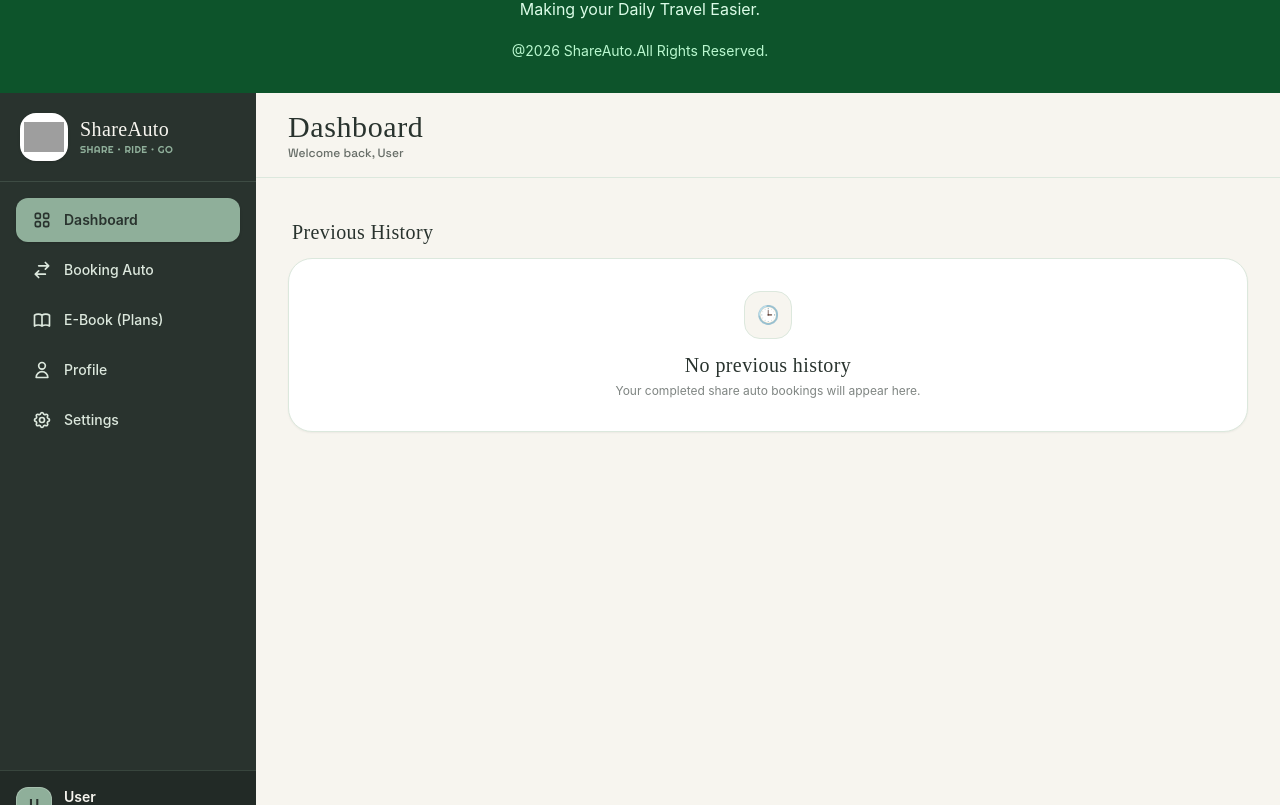
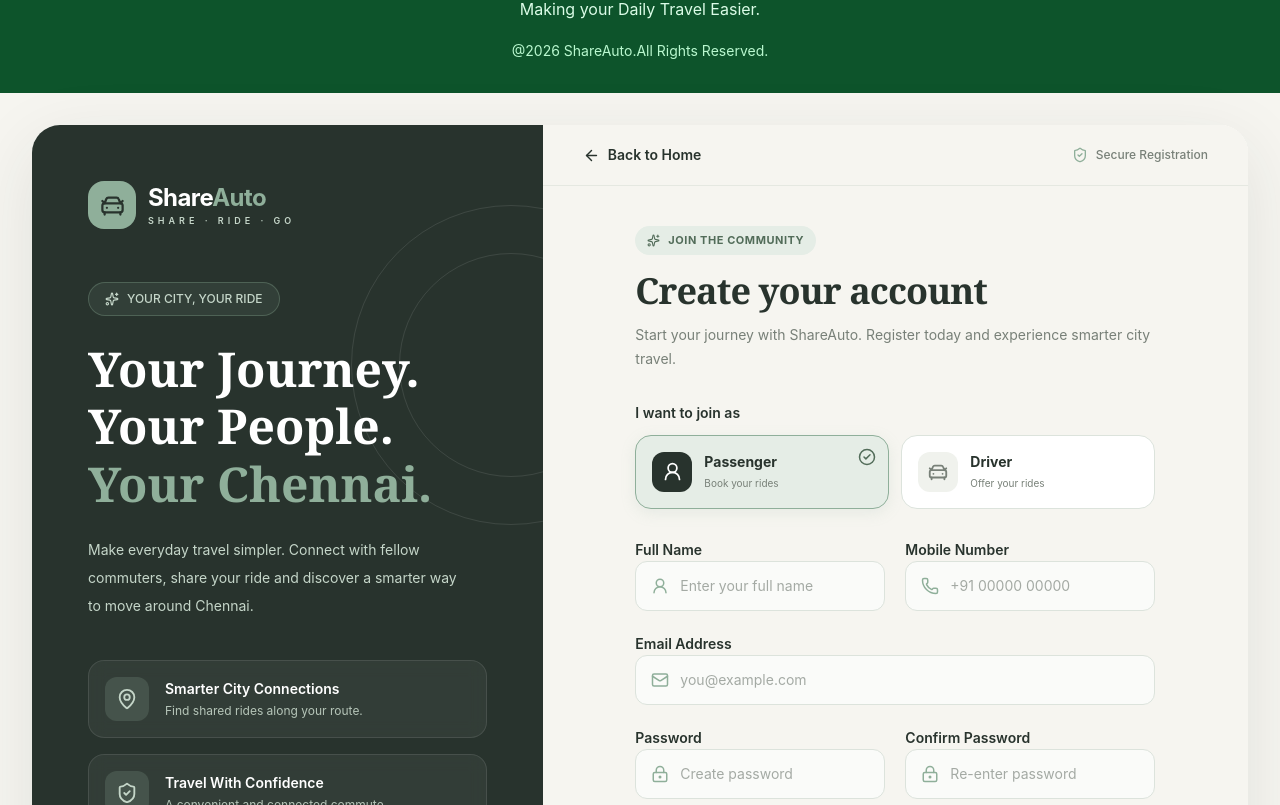
Before and after one commit to jothisanthiya4-maker/VeyraPass, a React (Vite) app: page / in a window 1280 px wide. Shown: the part 955-1760 px from the top of the page. Built offline with nearby package versions, Linux system fonts and the light colour scheme; grey boxes are pictures that could not be loaded; a web font is replaced by a local one.

Commit message:
register

```diff
--- a/src/App.jsx
+++ b/src/App.jsx
@@ -1,6 +1,4 @@
-import Login from "./pages/auth/Login";
 import Register from "./pages/auth/Register";
-import DriverVerification from "./pages/driverPages/DriverVerification";
 import LandingPage from "./pages/userPages/LandingPage";
 import { Routes, Route } from "react-router-dom";
 import { BookingProvider } from "./components/context/BookingContext";
@@ -12,6 +10,7 @@ function App() {
   return (
     <>
       <LandingPage />
+      <Register/>
       <BookingProvider>
       <Routes>
         <Route path="/" element={<Dashboard />} />
--- a/src/pages/auth/Register.jsx
+++ b/src/pages/auth/Register.jsx
@@ -8,76 +8,14 @@ import {
   Mail,
   Phone,
   LockKeyhole,
-  Eye,
-  EyeOff,
   MapPin,
   ShieldCheck,
-  Check,
   UploadCloud,
   FileText,
-  Gauge,
   Users,
   Sparkles,
   CircleCheck,
 } from "lucide-react";
-
-const PasswordField = ({ label, placeholder }) => {
-  const [visible, setVisible] = useState(false);
-
-  return (
-    <div className="space-y-2">
-      <label className="text-sm font-semibold text-[#28332D]">
-        {label}
-      </label>
-      <div className="relative">
-        <LockKeyhole
-          size={18}
-          className="absolute left-4 top-1/2 -translate-y-1/2 text-[#8FAF9A]"
-        />
-        <input
-          type={visible ? "text" : "password"}
-          placeholder={placeholder}
-          className="w-full rounded-xl border border-[#DCE3DC] bg-[#FAFBF9] py-3.5 pl-11 pr-12 text-sm outline-none transition focus:border-[#8FAF9A] focus:ring-4 focus:ring-[#8FAF9A]/15"
-        />
-        <button
-          type="button"
-          onClick={() => setVisible(!visible)}
-          className="absolute right-4 top-1/2 -translate-y-1/2 text-[#788078] hover:text-[#28332D]"
-        >
-          {visible ? <EyeOff size={18} /> : <Eye size={18} />}
-        </button>
-      </div>
-    </div>
-  );
-};
-
-const InputField = ({
-  label,
-  placeholder,
-  icon: Icon,
-  type = "text",
-}) => (
-  <div className="space-y-2">
-    <label className="text-sm font-semibold text-[#28332D]">
-      {label}
-    </label>
-    <div className="relative">
-      {Icon && (
-        <Icon
-          size={18}
-          className="absolute left-4 top-1/2 -translate-y-1/2 text-[#8FAF9A]"
-        />
-      )}
-      <input
-        type={type}
-        placeholder={placeholder}
-        className={`w-full rounded-xl border border-[#DCE3DC] bg-[#FAFBF9] py-3.5 pr-4 text-sm outline-none transition placeholder:text-[#A4AAA4] focus:border-[#8FAF9A] focus:ring-4 focus:ring-[#8FAF9A]/15 ${
-          Icon ? "pl-11" : "pl-4"
-        }`}
-      />
-    </div>
-  </div>
-);
 
 const Register = () => {
   const [role, setRole] = useState("passenger");
@@ -102,6 +40,7 @@ const Register = () => {
               <div className="flex h-12 w-12 items-center justify-center rounded-2xl bg-[#8FAF9A] text-[#28332D]">
                 <CarFront size={27} />
               </div>
+
               <div>
                 <h1 className="text-2xl font-bold tracking-tight">
                   Share<span className="text-[#8FAF9A]">Auto</span>
@@ -115,6 +54,7 @@ const Register = () => {
 
           {/* Branding content */}
           <div className="relative z-10 my-12">
+
             <div className="mb-6 inline-flex items-center gap-2 rounded-full border border-[#8FAF9A]/30 bg-[#8FAF9A]/10 px-4 py-2 text-xs font-medium text-[#C5D6C9]">
               <Sparkles size={14} />
               YOUR CITY, YOUR RIDE
@@ -143,6 +83,7 @@ const Register = () => {
                 <div className="flex h-11 w-11 items-center justify-center rounded-xl bg-[#8FAF9A]/20 text-[#C5D6C9]">
                   <MapPin size={22} />
                 </div>
+
                 <div>
                   <h3 className="text-sm font-semibold">
                     Smarter City Connections
@@ -157,6 +98,7 @@ const Register = () => {
                 <div className="flex h-11 w-11 items-center justify-center rounded-xl bg-[#8FAF9A]/20 text-[#C5D6C9]">
                   <ShieldCheck size={22} />
                 </div>
+
                 <div>
                   <h3 className="text-sm font-semibold">
                     Travel With Confidence
@@ -171,6 +113,7 @@ const Register = () => {
                 <div className="flex h-11 w-11 items-center justify-center rounded-xl bg-[#8FAF9A]/20 text-[#C5D6C9]">
                   <Users size={22} />
                 </div>
+
                 <div>
                   <h3 className="text-sm font-semibold">
                     Ride Together, Save More
@@ -197,6 +140,7 @@ const Register = () => {
 
           {/* Top navigation */}
           <header className="flex items-center justify-between border-b border-[#E5E8E1] bg-[#F6F5F0] px-6 py-5 sm:px-10">
+
             <a
               href="/"
               className="flex items-center gap-2 text-sm font-semibold text-[#28332D] transition hover:text-[#8FAF9A]"
@@ -209,6 +153,7 @@ const Register = () => {
               <ShieldCheck size={16} className="text-[#8FAF9A]" />
               Secure Registration
             </div>
+
           </header>
 
           {/* Form area */}
@@ -218,6 +163,7 @@ const Register = () => {
 
               {/* Heading */}
               <div className="mb-8">
+
                 <div className="mb-4 inline-flex items-center gap-2 rounded-full bg-[#E5EDE6] px-3 py-1.5 text-[11px] font-bold tracking-wider text-[#526C59]">
                   <Sparkles size={13} />
                   JOIN THE COMMUNITY
@@ -231,16 +177,19 @@ const Register = () => {
                   Start your journey with ShareAuto. Register
                   today and experience smarter city travel.
                 </p>
+
               </div>
 
               {/* Role Selection */}
               <div className="mb-7">
+
                 <label className="mb-3 block text-sm font-semibold text-[#28332D]">
                   I want to join as
                 </label>
 
                 <div className="grid grid-cols-2 gap-3">
 
+                  {/* Passenger */}
                   <button
                     type="button"
                     onClick={() => setRole("passenger")}
@@ -250,11 +199,14 @@ const Register = () => {
                         : "border-[#DCE3DC] bg-white hover:border-[#8FAF9A]"
                     }`}
                   >
-                    <div className={`flex h-10 w-10 items-center justify-center rounded-xl ${
+
+                    <div
+                      className={`flex h-10 w-10 items-center justify-center rounded-xl ${
                         role === "passenger"
                           ? "bg-[#28332D] text-white"
                           : "bg-[#F0F2ED] text-[#788078]"
-                    }`}>
+                      }`}
+                    >
                       <UserRound size={21} />
                     </div>
 
@@ -273,8 +225,10 @@ const Register = () => {
                         className="absolute right-3 top-3 text-[#526C59]"
                       />
                     )}
+
                   </button>
 
+                  {/* Driver */}
                   <button
                     type="button"
                     onClick={() => setRole("driver")}
@@ -284,11 +238,14 @@ const Register = () => {
                         : "border-[#DCE3DC] bg-white hover:border-[#8FAF9A]"
                     }`}
                   >
-                    <div className={`flex h-10 w-10 items-center justify-center rounded-xl ${
+
+                    <div
+                      className={`flex h-10 w-10 items-center justify-center rounded-xl ${
                         role === "driver"
                           ? "bg-[#28332D] text-white"
                           : "bg-[#F0F2ED] text-[#788078]"
-                    }`}>
+                      }`}
+                    >
                       <CarFront size={22} />
                     </div>
 
@@ -307,6 +264,7 @@ const Register = () => {
                         className="absolute right-3 top-3 text-[#526C59]"
                       />
                     )}
+
                   </button>
 
                 </div>
@@ -315,40 +273,114 @@ const Register = () => {
               {/* Registration Form */}
               <form className="space-y-5">
 
-                {/* Common details */}
+                {/* Common Details */}
                 <div className="grid gap-5 sm:grid-cols-2">
 
-                  <InputField
-                    label="Full Name"
-                    placeholder="Enter your full name"
-                    icon={UserRound}
+                  {/* Full Name */}
+                  <div className="space-y-2">
+                    <label className="text-sm font-semibold text-[#28332D]">
+                      Full Name
+                    </label>
+
+                    <div className="relative">
+                      <UserRound
+                        size={18}
+                        className="absolute left-4 top-1/2 -translate-y-1/2 text-[#8FAF9A]"
                       />
 
-                  <InputField
-                    label="Mobile Number"
+                      <input
+                        type="text"
+                        placeholder="Enter your full name"
+                        className="w-full rounded-xl border border-[#DCE3DC] bg-[#FAFBF9] py-3.5 pl-11 pr-4 text-sm outline-none transition placeholder:text-[#A4AAA4] focus:border-[#8FAF9A] focus:ring-4 focus:ring-[#8FAF9A]/15"
+                      />
+                    </div>
+                  </div>
+
+                  {/* Mobile Number */}
+                  <div className="space-y-2">
+                    <label className="text-sm font-semibold text-[#28332D]">
+                      Mobile Number
+                    </label>
+
+                    <div className="relative">
+                      <Phone
+                        size={18}
+                        className="absolute left-4 top-1/2 -translate-y-1/2 text-[#8FAF9A]"
+                      />
+
+                      <input
+                        type="tel"
                         placeholder="+91 00000 00000"
-                    icon={Phone}
+                        className="w-full rounded-xl border border-[#DCE3DC] bg-[#FAFBF9] py-3.5 pl-11 pr-4 text-sm outline-none transition placeholder:text-[#A4AAA4] focus:border-[#8FAF9A] focus:ring-4 focus:ring-[#8FAF9A]/15"
                       />
+                    </div>
+                  </div>
 
                 </div>
 
-                <InputField
-                  label="Email Address"
-                  placeholder="you@example.com"
-                  icon={Mail}
-                  type="email"
+                {/* Email Address */}
+                <div className="space-y-2">
+                  <label className="text-sm font-semibold text-[#28332D]">
+                    Email Address
+                  </label>
+
+                  <div className="relative">
+                    <Mail
+                      size={18}
+                      className="absolute left-4 top-1/2 -translate-y-1/2 text-[#8FAF9A]"
                     />
 
+                    <input
+                      type="email"
+                      placeholder="you@example.com"
+                      className="w-full rounded-xl border border-[#DCE3DC] bg-[#FAFBF9] py-3.5 pl-11 pr-4 text-sm outline-none transition placeholder:text-[#A4AAA4] focus:border-[#8FAF9A] focus:ring-4 focus:ring-[#8FAF9A]/15"
+                    />
+                  </div>
+                </div>
+
+                {/* Password Fields */}
                 <div className="grid gap-5 sm:grid-cols-2">
-                  <PasswordField
-                    label="Password"
-                    placeholder="Create password"
+
+                  {/* Password */}
+                  <div className="space-y-2">
+                    <label className="text-sm font-semibold text-[#28332D]">
+                      Password
+                    </label>
+
+                    <div className="relative">
+                      <LockKeyhole
+                        size={18}
+                        className="absolute left-4 top-1/2 -translate-y-1/2 text-[#8FAF9A]"
                       />
 
-                  <PasswordField
-                    label="Confirm Password"
+                      <input
+                        type="password"
+                        placeholder="Create password"
+                        className="w-full rounded-xl border border-[#DCE3DC] bg-[#FAFBF9] py-3.5 pl-11 pr-4 text-sm outline-none transition placeholder:text-[#A4AAA4] focus:border-[#8FAF9A] focus:ring-4 focus:ring-[#8FAF9A]/15"
+                      />
+                    </div>
+                  </div>
+
+                  {/* Confirm Password */}
+                  <div className="space-y-2">
+                    <label className="text-sm font-semibold text-[#28332D]">
+                      Confirm Password
+                    </label>
+
+                    <div className="relative">
+                      <LockKeyhole
+                        size={18}
+                        className="absolute left-4 top-1/2 -translate-y-1/2 text-[#8FAF9A]"
+                      />
+
+                      <input
+                        type="password"
                         placeholder="Re-enter password"
+                        className="w-full rounded-xl border border-[#DCE3DC] bg-[#FAFBF9] py-3.5 pl-11 pr-4 text-sm outline-none transition placeholder:text-[#A4AAA4] focus:border-[#8FAF9A] focus:ring-4 focus:ring-[#8FAF9A]/15"
                       />
+                    </div>
+                  </div>
+
                 </div>
 
                 {/* Driver-only details */}
@@ -359,67 +391,119 @@ const Register = () => {
                       <h3 className="font-serif text-xl font-bold text-[#28332D]">
                         Vehicle Information
                       </h3>
+
                       <p className="mt-1 text-xs text-[#788078]">
                         Provide your driving and vehicle details.
                       </p>
                     </div>
 
-                    <InputField
-                      label="Driving Licence Number"
-                      placeholder="Enter licence number"
-                      icon={FileText}
+                    {/* Driving Licence Number */}
+                    <div className="space-y-2">
+                      <label className="text-sm font-semibold text-[#28332D]">
+                        Driving Licence Number
+                      </label>
+
+                      <div className="relative">
+                        <FileText
+                          size={18}
+                          className="absolute left-4 top-1/2 -translate-y-1/2 text-[#8FAF9A]"
                         />
 
-                    <InputField
-                      label="Vehicle Registration Number"
-                      placeholder="TN 00 AB 0000"
-                      icon={CarFront}
+                        <input
+                          type="text"
+                          placeholder="Enter licence number"
+                          className="w-full rounded-xl border border-[#DCE3DC] bg-[#FAFBF9] py-3.5 pl-11 pr-4 text-sm outline-none transition placeholder:text-[#A4AAA4] focus:border-[#8FAF9A] focus:ring-4 focus:ring-[#8FAF9A]/15"
+                        />
+                      </div>
+                    </div>
+
+                    {/* Vehicle Registration Number */}
+                    <div className="space-y-2">
+                      <label className="text-sm font-semibold text-[#28332D]">
+                        Vehicle Registration Number
+                      </label>
+
+                      <div className="relative">
+                        <CarFront
+                          size={18}
+                          className="absolute left-4 top-1/2 -translate-y-1/2 text-[#8FAF9A]"
                         />
 
+                        <input
+                          type="text"
+                          placeholder="TN 00 AB 0000"
+                          className="w-full rounded-xl border border-[#DCE3DC] bg-[#FAFBF9] py-3.5 pl-11 pr-4 text-sm outline-none transition placeholder:text-[#A4AAA4] focus:border-[#8FAF9A] focus:ring-4 focus:ring-[#8FAF9A]/15"
+                        />
+                      </div>
+                    </div>
+
+                    {/* Vehicle Model and Type */}
                     <div className="grid gap-5 sm:grid-cols-2">
-                      <InputField
-                        label="Vehicle Model"
-                        placeholder="e.g. Bajaj RE"
-                        icon={CarFront}
+
+                      {/* Vehicle Model */}
+                      <div className="space-y-2">
+                        <label className="text-sm font-semibold text-[#28332D]">
+                          Vehicle Model
+                        </label>
+
+                        <div className="relative">
+                          <CarFront
+                            size={18}
+                            className="absolute left-4 top-1/2 -translate-y-1/2 text-[#8FAF9A]"
                           />
 
+                          <input
+                            type="text"
+                            placeholder="e.g. Bajaj RE"
+                            className="w-full rounded-xl border border-[#DCE3DC] bg-[#FAFBF9] py-3.5 pl-11 pr-4 text-sm outline-none transition placeholder:text-[#A4AAA4] focus:border-[#8FAF9A] focus:ring-4 focus:ring-[#8FAF9A]/15"
+                          />
+                        </div>
+                      </div>
+
+                      {/* Vehicle Type */}
                       <div className="space-y-2">
                         <label className="text-sm font-semibold text-[#28332D]">
                           Vehicle Type
                         </label>
+
                         <select className="w-full rounded-xl border border-[#DCE3DC] bg-[#FAFBF9] px-4 py-3.5 text-sm text-[#788078] outline-none focus:border-[#8FAF9A] focus:ring-4 focus:ring-[#8FAF9A]/15">
                           <option value="">Select vehicle</option>
-                          <option>Auto Rickshaw</option>
-                          <option>Electric Auto</option>
+                          <option value="auto">Auto Rickshaw</option>
+                          <option value="electric">Electric Auto</option>
                         </select>
                       </div>
+
                     </div>
 
+                    {/* Seating Capacity */}
                     <div className="space-y-2">
                       <label className="text-sm font-semibold text-[#28332D]">
                         Seating Capacity
                       </label>
+
                       <div className="relative">
                         <Users
                           size={18}
                           className="absolute left-4 top-1/2 -translate-y-1/2 text-[#8FAF9A]"
                         />
-                        <select className="w-full rounded-xl border border-[#DCE3DC] bg-[#FAFBF9] py-3.5 pl-11 pr-4 text-sm text-[#788078] outline-none focus:border-[#8FAF9A]">
+
+                        <select className="w-full rounded-xl border border-[#DCE3DC] bg-[#FAFBF9] py-3.5 pl-11 pr-4 text-sm text-[#788078] outline-none focus:border-[#8FAF9A] focus:ring-4 focus:ring-[#8FAF9A]/15">
                           <option value="">Select capacity</option>
-                          <option>3 Seats</option>
-                          <option>4 Seats</option>
-                          <option>5 Seats</option>
+                          <option value="3">3 Seats</option>
+                          <option value="4">4 Seats</option>
+                          <option value="5">5 Seats</option>
                         </select>
                       </div>
                     </div>
 
-                    {/* Document upload */}
+                    {/* Document Upload */}
                     <div>
                       <label className="mb-2 block text-sm font-semibold text-[#28332D]">
                         Upload Documents
                       </label>
 
                       <label className="flex cursor-pointer flex-col items-center justify-center rounded-2xl border-2 border-dashed border-[#B7CABB] bg-[#E5EDE6]/50 px-5 py-7 text-center transition hover:border-[#8FAF9A] hover:bg-[#E5EDE6]">
+
                         <div className="mb-3 flex h-12 w-12 items-center justify-center rounded-2xl bg-white text-[#526C59] shadow-sm">
                           <UploadCloud size={24} />
                         </div>
@@ -427,9 +511,11 @@ const Register = () => {
                         <p className="text-sm font-semibold text-[#28332D]">
                           Click to upload documents
                         </p>
+
                         <p className="mt-2 text-xs text-[#788078]">
                           Driving Licence and Vehicle RC
                         </p>
+
                         <p className="mt-1 text-[10px] text-[#9AA39A]">
                           PDF, JPG or PNG
                         </p>
@@ -440,36 +526,47 @@ const Register = () => {
                           multiple
                           className="hidden"
                         />
+
                       </label>
                     </div>
 
                   </div>
                 )}
 
-                {/* Terms */}
+                {/* Terms and Conditions */}
                 <label className="flex cursor-pointer items-start gap-3 pt-1">
+
                   <input
                     type="checkbox"
                     className="mt-1 h-4 w-4 accent-[#526C59]"
                   />
+
                   <span className="text-xs leading-6 text-[#788078]">
                     I agree to the{" "}
-                    <a href="#" className="font-semibold text-[#526C59] underline">
+                    <a
+                      href="#"
+                      className="font-semibold text-[#526C59] underline"
+                    >
                       Terms & Conditions
                     </a>{" "}
                     and{" "}
-                    <a href="#" className="font-semibold text-[#526C59] underline">
+                    <a
+                      href="#"
+                      className="font-semibold text-[#526C59] underline"
+                    >
                       Privacy Policy
                     </a>.
                   </span>
+
                 </label>
 
-                {/* Submit */}
+                {/* Submit Button */}
                 <button
                   type="button"
                   className="group flex w-full items-center justify-center gap-3 rounded-xl bg-[#28332D] py-4 text-sm font-bold tracking-wide text-white shadow-lg shadow-[#28332D]/15 transition duration-300 hover:-translate-y-0.5 hover:bg-[#3B5143] hover:shadow-xl"
                 >
                   Create Account
+
                   <ArrowRight
                     size={18}
                     className="transition-transform group-hover:translate-x-1"
@@ -481,6 +578,7 @@ const Register = () => {
               {/* Login */}
               <p className="mt-7 text-center text-sm text-[#788078]">
                 Already have an account?{" "}
+
                 <a
                   href="/login"
                   className="font-bold text-[#526C59] underline-offset-4 hover:underline"
```
Lines whose indentation alone changed are shown as unchanged.
